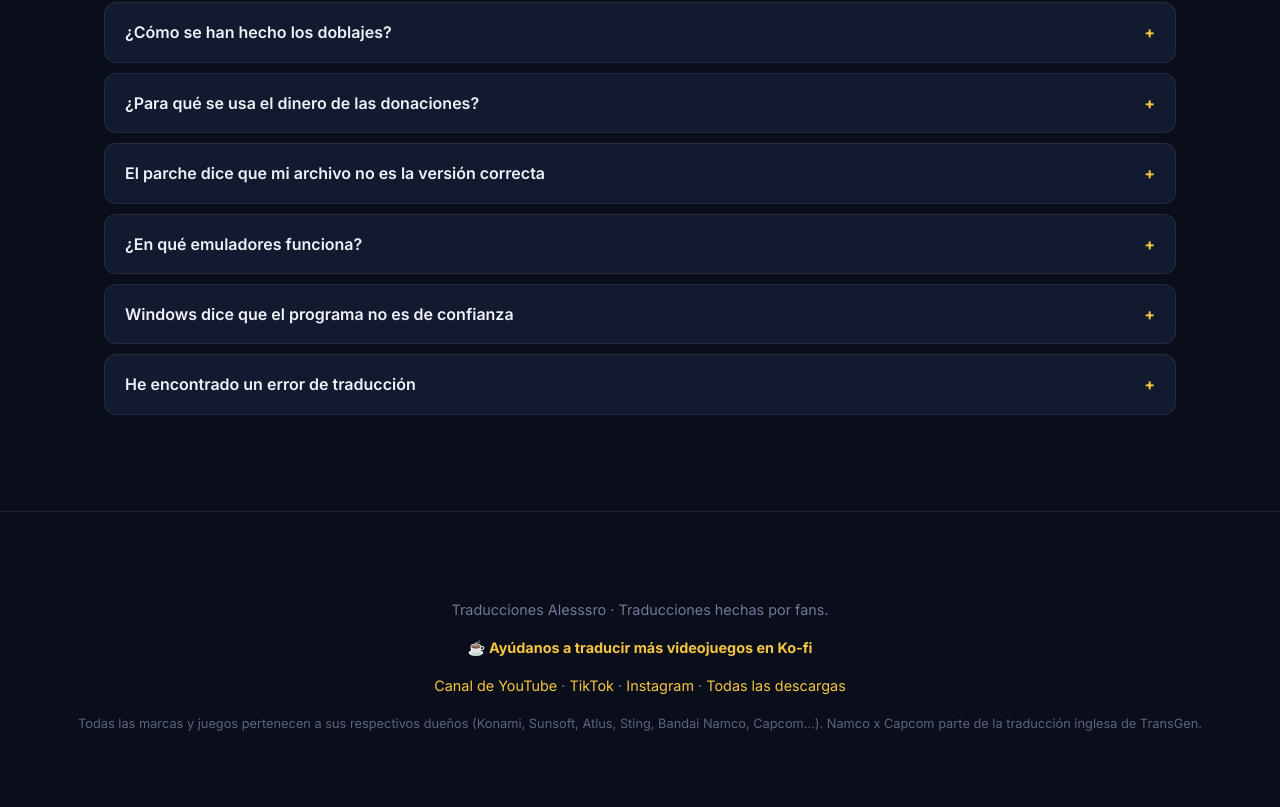
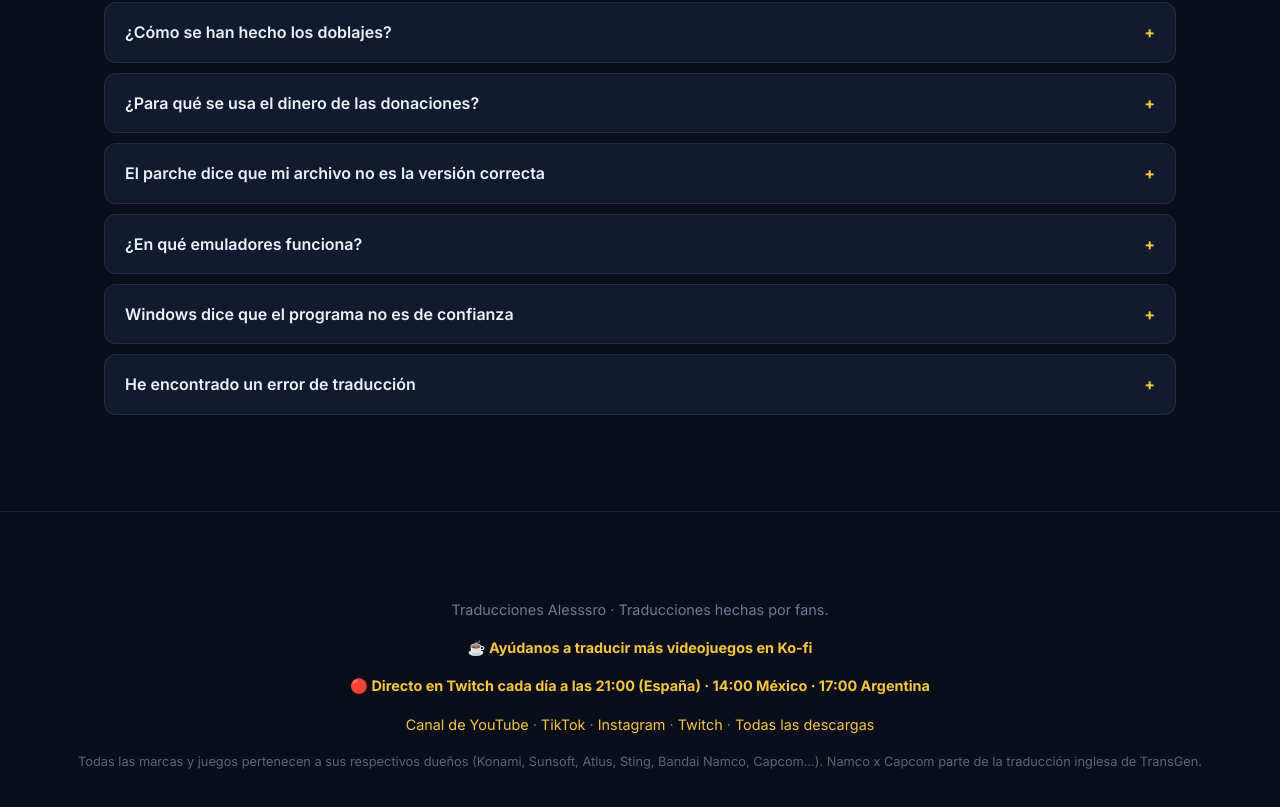
Before and after one commit to alesssro/alesssro.github.io, a plain HTML site: page index.html in a window 1280 px wide. Shown: the part 7392-8199 px from the top of the page. Drawn offline with Linux system fonts and the light colour scheme.

Commit message:
Añadir canal de Twitch y horario de directos
Co-Authored-By: Claude Opus 5.5 <noreply@anthropic.com>

```diff
--- a/index.html
+++ b/index.html
@@ -232,7 +232,8 @@
 <footer class="pie">
   <p>Traducciones Alesssro · Traducciones hechas por fans.</p>
   <p><a href="https://ko-fi.com/alesssro" target="_blank" rel="noopener"><b>☕ Ayúdanos a traducir más videojuegos en Ko-fi</b></a></p>
-  <p><a href="https://www.youtube.com/@TraduccionesAlesssro" target="_blank" rel="noopener">Canal de YouTube</a> · <a href="https://www.tiktok.com/@traduccionesalesssro" target="_blank" rel="noopener">TikTok</a> · <a href="https://www.instagram.com/traduccionesalesssro/" target="_blank" rel="noopener">Instagram</a> · <a href="https://github.com/alesssro/alesssro.github.io/releases" target="_blank" rel="noopener">Todas las descargas</a></p>
+  <p><a href="https://www.twitch.tv/traduccionesalesssro" target="_blank" rel="noopener"><b>🔴 Directo en Twitch cada día a las 21:00 (España) · 14:00 México · 17:00 Argentina</b></a></p>
+  <p><a href="https://www.youtube.com/@TraduccionesAlesssro" target="_blank" rel="noopener">Canal de YouTube</a> · <a href="https://www.tiktok.com/@traduccionesalesssro" target="_blank" rel="noopener">TikTok</a> · <a href="https://www.instagram.com/traduccionesalesssro/" target="_blank" rel="noopener">Instagram</a> · <a href="https://www.twitch.tv/traduccionesalesssro" target="_blank" rel="noopener">Twitch</a> · <a href="https://github.com/alesssro/alesssro.github.io/releases" target="_blank" rel="noopener">Todas las descargas</a></p>
   <p class="legal">Todas las marcas y juegos pertenecen a sus respectivos dueños (Konami, Sunsoft, Atlus, Sting, Bandai Namco, Capcom…). Namco x Capcom parte de la traducción inglesa de TransGen.</p>
 </footer>
 
```
